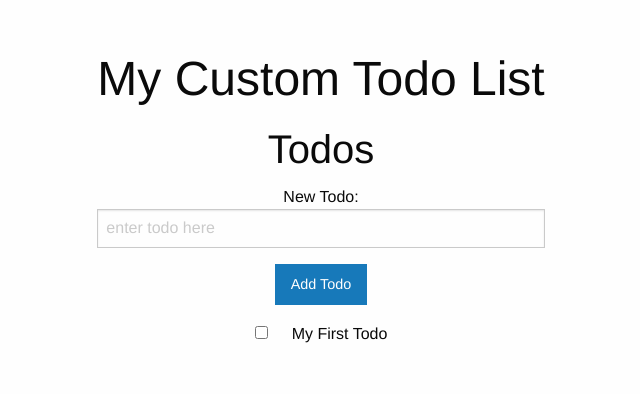
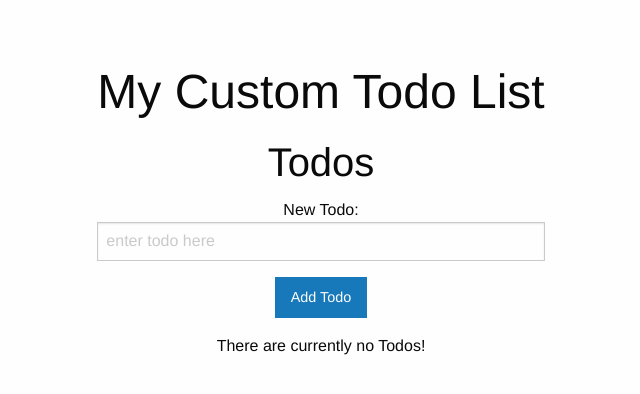
Before and after one commit to jrbrayjr2006/react-todos, a React (Vite) app: page / in a window 1280 px wide. Shown: the part 192-586 px from the top of the page, without its empty margins (319-959 px from the left). Built offline with nearby package versions, Linux system fonts and the light colour scheme.

Commit message:
add logic to clear field when button clicked and add default content when todos array size is 0

```diff
--- a/src/components/MakeTodo.tsx
+++ b/src/components/MakeTodo.tsx
@@ -7,10 +7,15 @@ export default function MakeTodo({ customOnClick }: { customOnClick: (todoInputT
         setTodoText(event.target.value)
     };
 
+    const handleClick = () => {
+        customOnClick(todoText);
+        setTodoText("");
+    }
+
     return (
         <>
             <span>New Todo: </span><input id="todoInput" type="text" onChange={handleInputChange} value={todoText} placeholder="enter todo here" />
-            <button onClick={() => customOnClick(todoText)} className='submit button'>Add Todo</button>
+            <button onClick={() => handleClick()} className='submit button'>Add Todo</button>
         </>
     );
 }
--- a/src/components/Todos.tsx
+++ b/src/components/Todos.tsx
@@ -4,9 +4,7 @@ import Todo from './Todo';
 import MakeTodo from './MakeTodo';
 // import './Todos.css';
 
-const TODO_ARRAY = [
-    { "id": 1, "title": "My First Todo" }
-];
+const TODO_ARRAY: { id: number, title: string }[] = [];
 
 export default function Todos() {
     let todoList = TODO_ARRAY;
@@ -27,25 +25,15 @@ export default function Todos() {
             <h2>Todos</h2>
             <MakeTodo customOnClick={handleClick} />
             <br />
+            {todoList.length > 0 ?
             <ul className='list-group no-bullet'>
                 {todoList.map(todo =>
                     <li key={todo.id} className='list-group-item'><Todo todoText={todo.title}/></li>
                 )}
-            </ul>
-            {/* <div data-closable="fade-out" className="todo-list-card card">
-                <div className="card-divider">
-                    <h3>To Do List</h3>
-                    <button className="close-button" data-close>x</button>
-                </div>
-                <div className="card-section">
-                    <ul>
-                    <li><input id="item1" type="checkbox"></input><label htmlFor="item1"></label>Item 1</li>
-                    {todoList.map(todo =>
-                        <li key={todo.id}><Todo todoText={todo.title}/></li>
-                    )}
-                    </ul>
-                </div>
-            </div> */}
+            </ul> :
+            <div>
+                <span>There are currently no Todos!</span>
+            </div>}
         </section>
     );
 }
```
Also changed, not shown: 1 other file (tests, documents, lock files or other folders).
